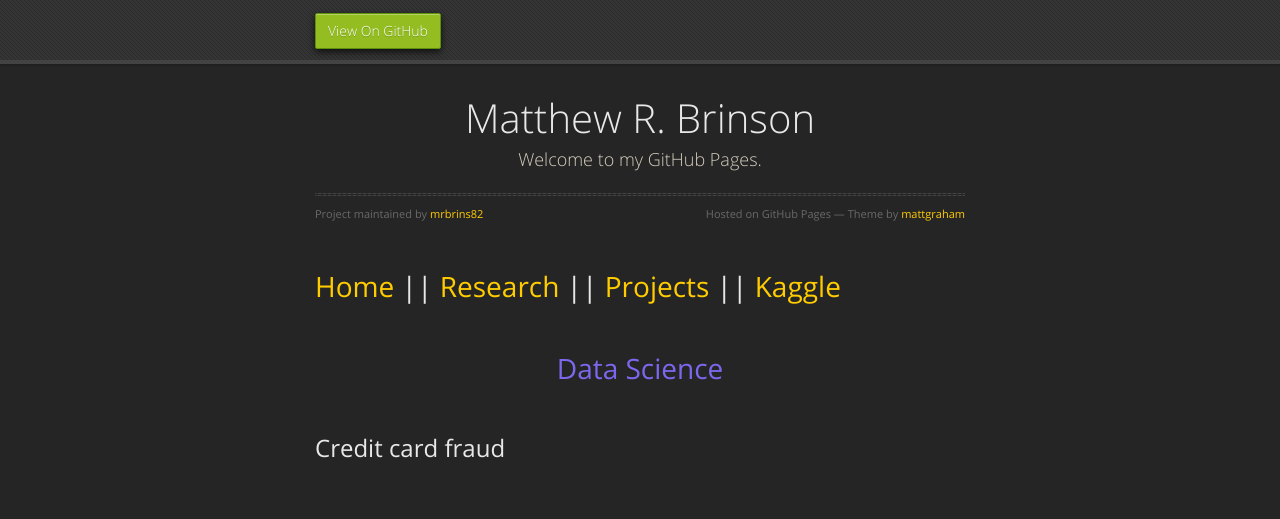
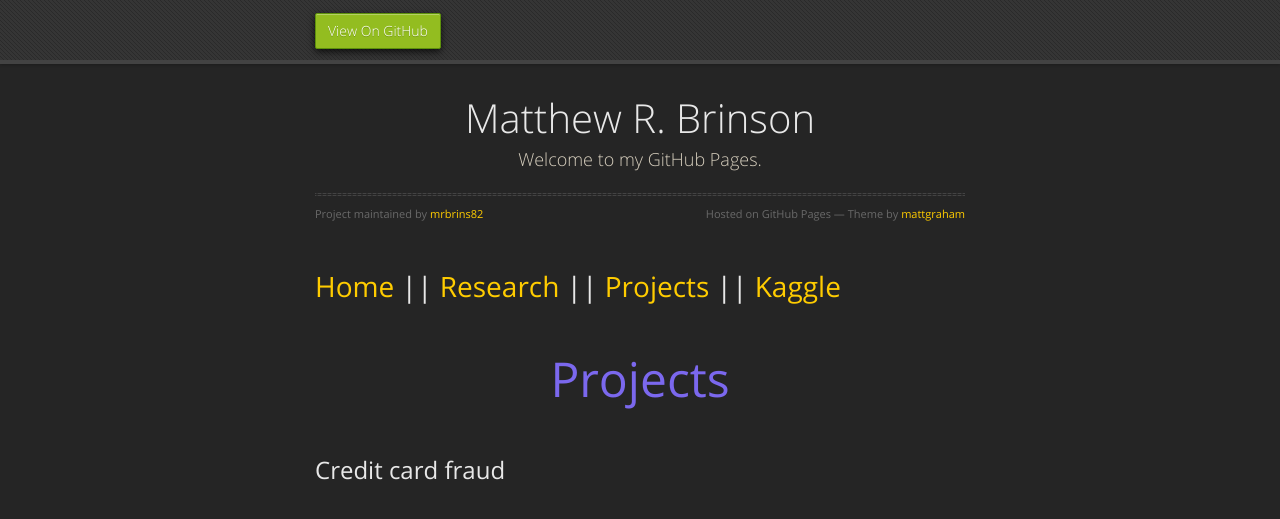
Before and after one commit to mrbrins82/mrbrins82.github.io, a Jekyll site: the page built from projects.md, in a window 1280 px wide. Shown: the top 519 px of the page. Built offline with Jekyll 4.4.1, drawn with Linux system fonts in a browser that asks for light colours; nearby versions of some CDN libraries; our own code applies the rules of GitHub Pages for plain Markdown files.

Commit message:
updated projects

```diff
--- a/projects.md
+++ b/projects.md
@@ -3,7 +3,7 @@ layout: default
 ---
 # [](#header-1)[Home](index) || [Research](research) || [Projects](projects) || [Kaggle](kaggle)
 <br/>
-# [](#header-1)<center><font color="MediumSlateBlue">Data Science</font></center>
+# [](#header-1)<center><font size=24 color="MediumSlateBlue">Projects</font></center>
 <br/>
 
 ## [](#header-2)Credit card fraud
```
